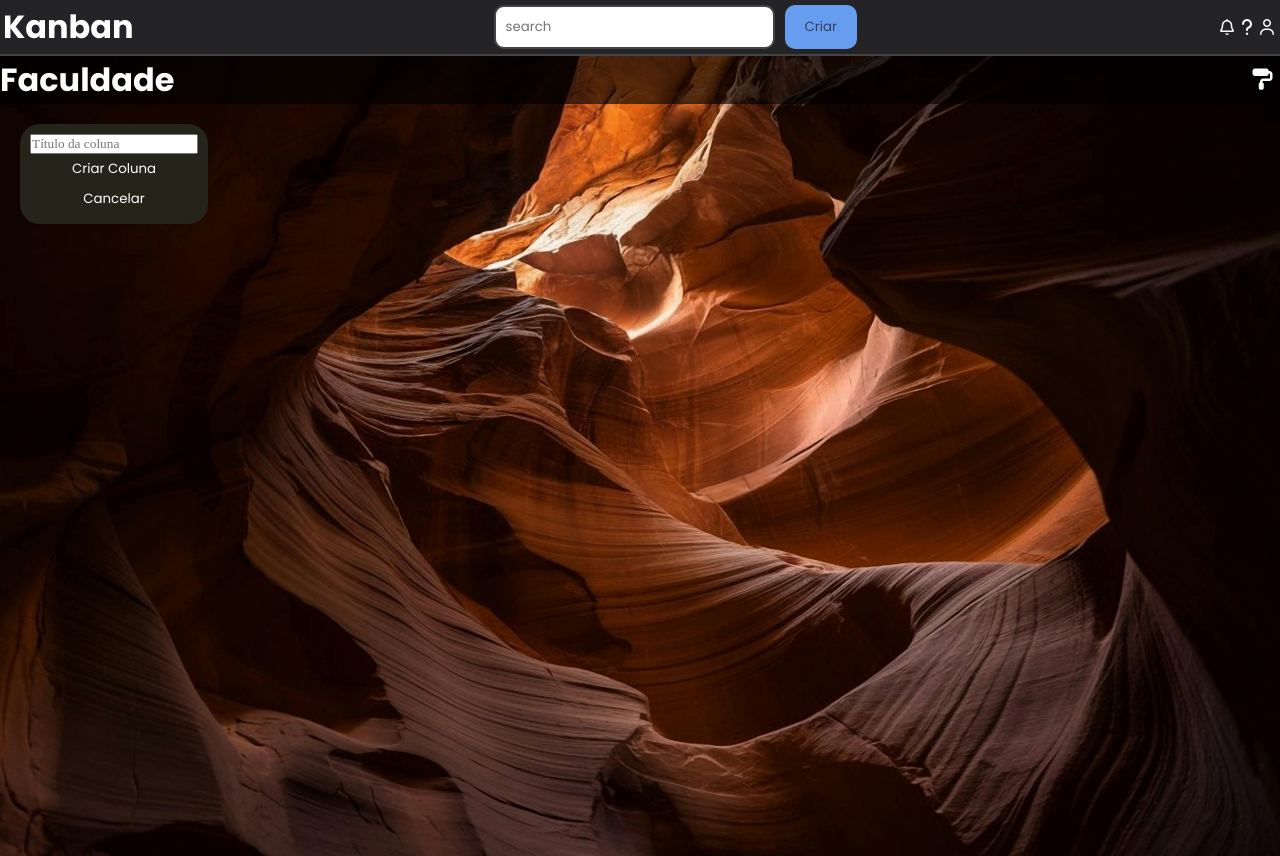
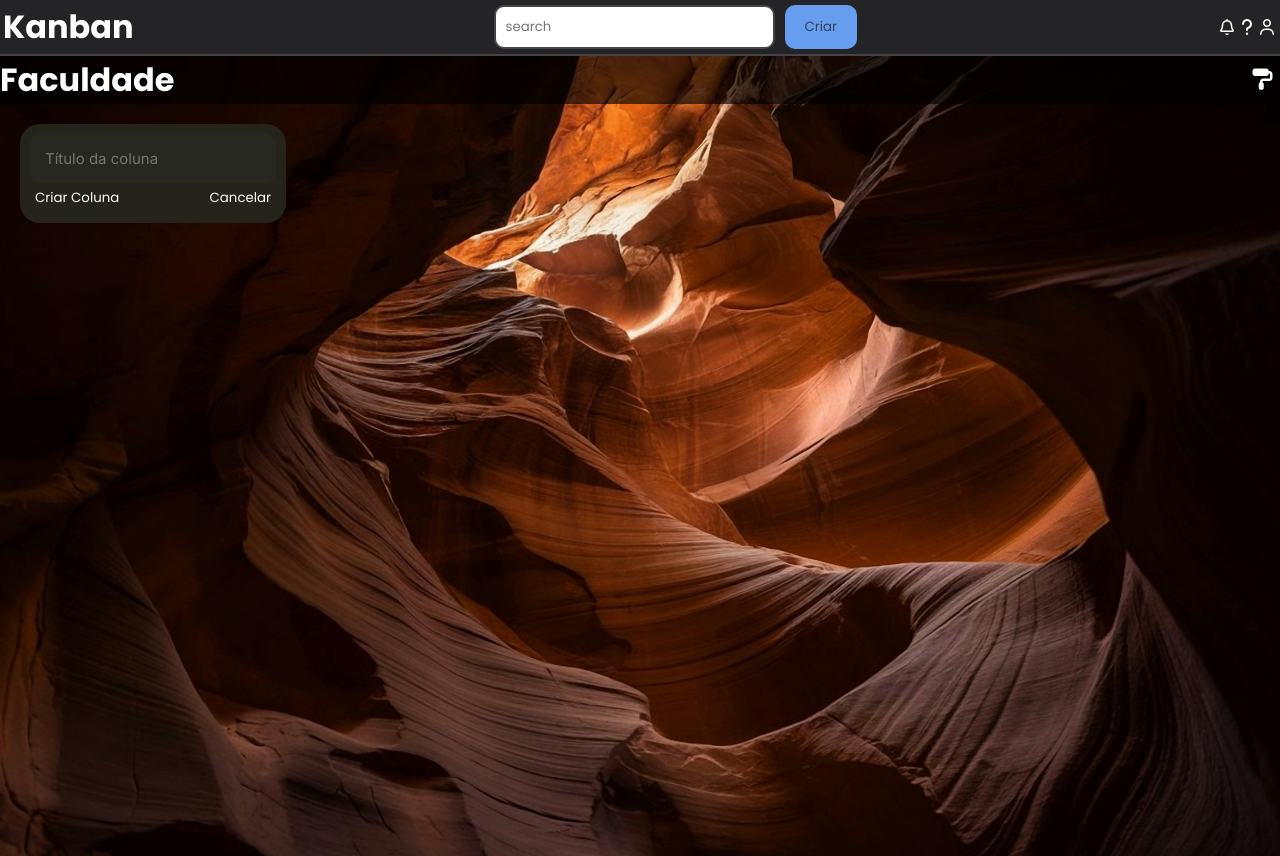
Before and after one commit to ygorhslima/ProjetoKanban, a React (Vite) app: page /quadro/Faculdade in a window 1280 px wide. Both pictures are taken after a click on the button "Criar Coluna". Built offline with nearby package versions, Linux system fonts and the light colour scheme.

Commit message:
feat: implementando o hook da coluna e dos cards para adicionar e remover cards e colunas

```diff
--- a/package.json
+++ b/package.json
@@ -10,6 +10,8 @@
     "preview": "vite preview"
   },
   "dependencies": {
+    "@dnd-kit/core": "^6.3.1",
+    "@dnd-kit/react": "^0.4.0",
     "react": "^19.2.6",
     "react-dom": "^19.2.6",
     "react-router-dom": "^7.17.0"
--- a/src/App.tsx
+++ b/src/App.tsx
@@ -6,7 +6,7 @@ export default function App() {
   return (
     <>
       <BrowserRouter>
-        <Header/>
+        <Header />
         <Routes>
           <Route path="/" element={<Home />} />
           <Route path="/quadro/:id" element={<PaginaQuadro />} />
--- a/src/hooks/useCards.tsx
+++ b/src/hooks/useCards.tsx
@@ -51,6 +51,7 @@ export function CardsProvider({ children }: { children: React.ReactNode }) {
     setCards((prev) => prev.filter((card) => card.id !== id));
   };
 
+
   return (
     <CardsContext.Provider
       value={{
--- a/src/layout/CardKanban/index.tsx
+++ b/src/layout/CardKanban/index.tsx
@@ -9,12 +9,16 @@ interface PropsCard {
 
 export default function CardKanban({ id, titulo, descricao }: PropsCard) {
   const { removerCard } = useCards();
-
   return (
     <div className="card-kanban-item">
       <div className="card-header">
-        <h3>{titulo}</h3>
-        <button onClick={() => removerCard(id)} className="btn-delete-card">×</button>
+        <div>
+          <input type="checkbox" name="check" id={id}/>
+          <label htmlFor={id}>{titulo}</label>
+        </div>
+        <button onClick={() => removerCard(id)} className="btn-delete-card">
+          <i className="fa-solid fa-close"></i>
+        </button>
       </div>
       {descricao && <p className="card-description">{descricao}</p>}
     </div>
--- a/src/layout/CardKanban/style.css
+++ b/src/layout/CardKanban/style.css
@@ -6,12 +6,19 @@
     box-shadow: 0 2px 4px rgba(0,0,0,0.5);
     color: white;
     border: 1px solid #3f3f2d;
+    font-family: var(--fonte-texto);
 }
 
 .card-header {
     display: flex;
     justify-content: space-between;
     align-items: flex-start;
+}
+.card-header div{
+    display: flex;
+    align-items: center;
+    justify-content: start;
+    gap: 10px;
 }
 
 .card-header h3 {
@@ -30,5 +37,4 @@
 }
 
 .btn-delete-card:hover { color: #ff4d4d; }
-
 .card-description { font-size: 12px; color: #aaa; margin-top: 5px; }
--- a/src/page/PaginaQuadro/index.tsx
+++ b/src/page/PaginaQuadro/index.tsx
@@ -1,11 +1,12 @@
 import "./style.css";
 
 import { useParams } from "react-router-dom";
+import { useState } from "react";
+import { CardsProvider } from "../../hooks/useCards";
+import ColunaKanban from "../../layout/ColunaKanban";
 import QuadroKanban from "../../layout/QuadroKanban";
-import ColunaKanban from "../../layout/ColunaKanban";
-import { useState } from "react";
 import useColumns, { ColumnProvider } from "../../hooks/useColumns";
-import { CardsProvider } from "../../hooks/useCards";
+
 
 export default function PaginaQuadro() {
   const { id } = useParams();
@@ -31,7 +32,6 @@ function PaginaQuadroContent({ id }: { id: string | undefined }) {
     setTituloColuna("");
     setShowForm(false);
   };
-
   return (
     <div className="pagina-quadro-container">
       <div className="header-pagina-quadro">
@@ -40,6 +40,7 @@ function PaginaQuadroContent({ id }: { id: string | undefined }) {
           <i className="fa-solid fa-paint-roller"></i>
         </button>
       </div>
+
       <QuadroKanban>
         {columns.map((col) => (
           <ColunaKanban key={col.id} id={col.id} titulo={col.titulo} />
@@ -53,12 +54,16 @@ function PaginaQuadroContent({ id }: { id: string | undefined }) {
               value={tituloColuna}
               onChange={(e) => setTituloColuna(e.target.value)}
             />
-            <button onClick={handleCreateColumn}>Criar Coluna</button>
-            <button onClick={() => setShowForm(false)}>Cancelar</button>
+            <div>
+              <button onClick={handleCreateColumn}>Criar Coluna</button>
+              <button onClick={() => setShowForm(false)}>Cancelar</button>
+            </div>
           </div>
         ) : (
           <div onClick={() => setShowForm(true)}>
-            <button> <i className='fa-solid fa-plus'></i> Criar Coluna</button>
+            <button>
+              <i className="fa-solid fa-plus"></i> Criar Coluna
+            </button>
           </div>
         )}
       </QuadroKanban>
--- a/src/page/PaginaQuadro/style.css
+++ b/src/page/PaginaQuadro/style.css
@@ -1,5 +1,5 @@
-.pagina-quadro-container{
-    background: url('../../assets/wallpaper-04.jpg');
+.pagina-quadro-container {
+  background: url("../../assets/wallpaper-04.jpg");
   background-repeat: no-repeat;
   background-position: center center;
   background-size: cover;
@@ -7,34 +7,50 @@
   height: 100vh;
 }
 
-.header-pagina-quadro{
+.header-pagina-quadro {
   display: flex;
   justify-content: space-between;
   align-items: center;
   background-color: rgba(0, 0, 0, 0.627);
   color: white;
 }
-.header-pagina-quadro button{
+.header-pagina-quadro button {
   background: none;
   border: none;
   border-radius: 20px;
 }
-.header-pagina-quadro i{
+.header-pagina-quadro i {
   color: white;
   font-size: 20px;
 }
 
-.form-column{
+.form-column {
   display: flex;
   flex-direction: column;
   align-items: center;
-    background-color: #24241B;
+  background-color: #24241b;
   padding: 10px;
   border-radius: 20px;
+}
+.form-column div {
+  display: flex;
+  align-items: center;
+  justify-content: center;
+  gap: 10px;
+}
+.form-column input {
+  padding: 15px;
+  width: 100%;
+  border-radius: 10px;
+  border: none;
+  background-color: #2d2e2f6e;
+  color: white;
+  font-size: 15px;
+  font-family: var(--fonte-texto);
 }
 .form-column div{
   display: flex;
   align-items: center;
-    justify-content: center;
-    gap: 10px;;
+  justify-content: space-between;
+  width: 100%;
 }
```
Also changed, not shown: src/layout/ColunaKanban/index.tsx (+12 -4 lines), 1 other file (tests, documents, lock files or other folders). Lines whose indentation alone changed are shown as unchanged.
